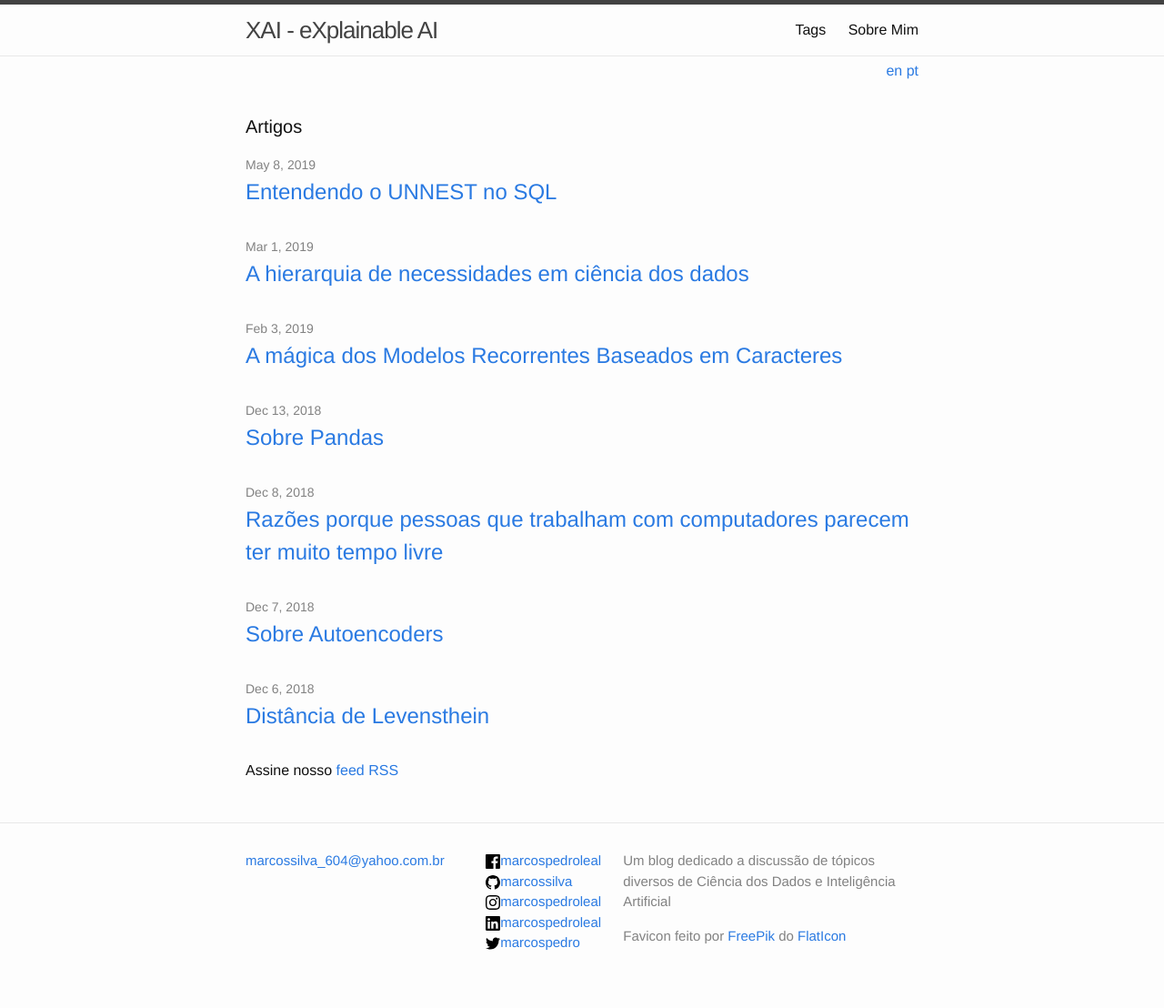
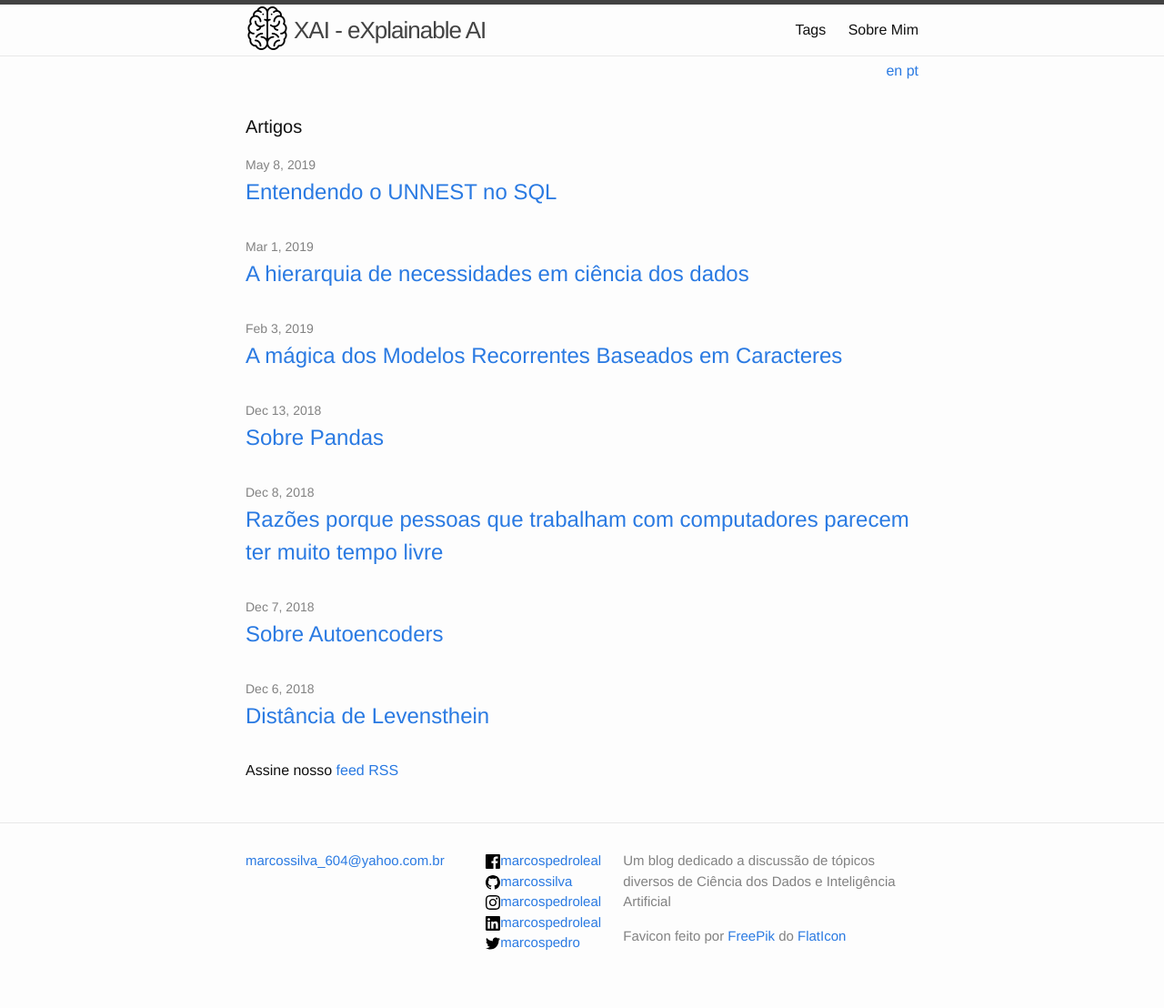
Before and after one commit to marcossilva/marcossilva.github.io, a Jekyll site: the page built from index-pt.html, in a window 1280 px wide. Shown: the whole page at 91% size. Built offline with Jekyll 4.4.1, drawn with Linux system fonts in a browser that asks for light colours.

Commit message:
Added favicon as blog visual identity

```diff
--- a/_includes/header.html
+++ b/_includes/header.html
@@ -1,8 +1,7 @@
 <header class="site-header">
 
   <div class="wrapper">
-
-    <a class="site-title" href="{{ site.baseurl }}/{{ site.index[page.lang] }}">{{ site.title }}</a>
+    <a class="site-title" href="{{ site.baseurl }}/{{ site.index[page.lang] }}"><img src="favicon.ico" alt="brain logo" style="float:left;padding-top:2px;padding-right:5px">{{ site.title }}</a>
 
     <nav class="site-nav">
       <a href="#" class="menu-icon">
```
